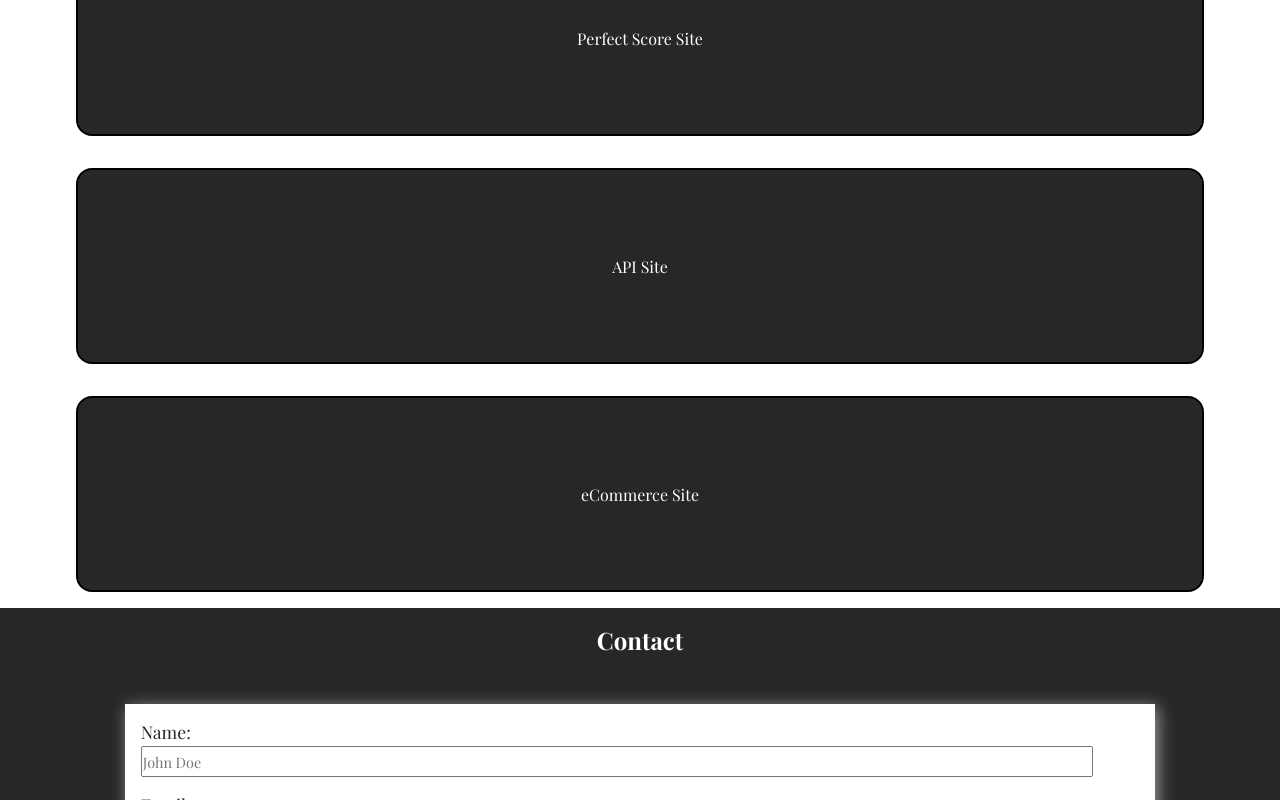
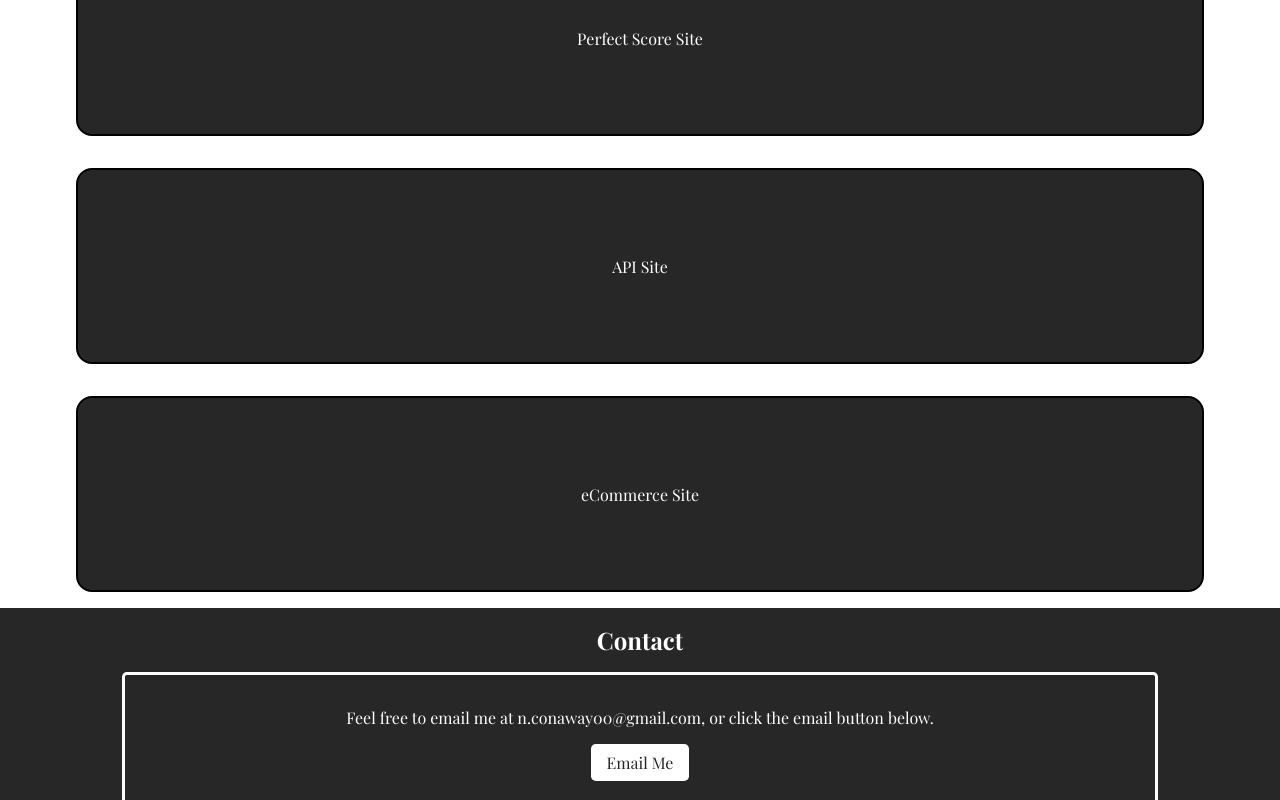
Before and after one commit to NicolasConaway/Nicolas-Conaway, an Angular app: page / in a window 1280 px wide. Shown: the part 2000-2800 px from the top of the page. Built offline with nearby package versions, Linux system fonts and the light colour scheme; a web font is replaced by a local one.

Commit message:
Mobile version 1

```diff
--- a/src/app/Components/layout/footer/footer.component.html
+++ b/src/app/Components/layout/footer/footer.component.html
@@ -1,16 +1,4 @@
 <div class="portfolio-footer">
-
-    <div class="footer-info-container">
-        <p id="footer_date">Jan.03.2022</p>
-        <div class="footer-links">
-            <a href="https://github.com/NicolasConaway"
-                target="_blank"
-                rel="noopener noreferrer">Github</a>
-            <a href="https://www.linkedin.com/in/nicolas-conaway/"
-                target="_blank"
-                rel="noopener noreferrer">LinkedIn</a>
-        </div>
-    </div>
-
-    <p id="footer_copyright">Copyright © 2022 All Rights Reserved.</p>
+    <p>Designed & developed by Nicolas Conaway</p>
+    <p>January.13.2022</p>
 </div>
--- a/src/app/Components/pages/about/about.component.html
+++ b/src/app/Components/pages/about/about.component.html
@@ -32,10 +32,4 @@
             </ul>
         </div>
     </div>
-
-    <a href="./assets/files/ResumeNC.pdf" target="_blank"
-        rel="noopener noreferrer" id="resume_button">
-        <button>View Resume</button>
-    </a>
-
 </div>
--- a/src/app/Components/pages/contact/contact.component.html
+++ b/src/app/Components/pages/contact/contact.component.html
@@ -1,22 +1,17 @@
 <div id="contact_page" class="contact-page-container">
     <h2 id="contact_title">Contact</h2>
 
-    <form id="contact_form">
-        <div id="name_field" class="contact-field">
-            <label for="name">Name:</label>
-            <input type="text" name="name" id="name" placeholder="John Doe" />
-        </div>
+    <div id="email_me">
+        <p>Feel free to email me at n.conaway00@gmail.com, or click the email button below.</p>
+        <a href="mailto: n.conaway00@gmail.com" id="email_link">Email Me</a>
+    </div>
 
-        <div id="email_field" class="contact-field">
-            <label for="email">Email:</label>
-            <input type="text" name="email" id="email" placeholder="example@gmail.com" />
-        </div>
-
-        <div id="message_field" class="contact-field">
-            <label for="message">Message:</label>
-            <textarea id="message" name="message" placeholder="Type your message here"></textarea>
-        </div>
-
-        <button type="submit" id="contact_submit_btn" (click)="onSubmit($event)">Submit</button>
-    </form>
+    <div id="extra_links">
+        <a href="https://www.linkedin.com/in/nicolas-conaway/" target="_blank"
+        rel="noopener noreferrer">LinkedIn</a>
+        <a href="./assets/files/ResumeNC.pdf" target="_blank"
+        rel="noopener noreferrer">View Resume</a>
+        <a href="https://github.com/NicolasConaway" target="_blank"
+        rel="noopener noreferrer">GitHub</a>
+    </div>
  </div>
--- a/src/app/Components/pages/contact/contact.component.ts
+++ b/src/app/Components/pages/contact/contact.component.ts
@@ -11,8 +11,4 @@ export class ContactComponent implements OnInit {
 
   ngOnInit(): void {
   }
-
-  onSubmit(event) {
-    event.preventDefault()
-  }
 }
--- a/src/app/Components/pages/landing/landing.component.html
+++ b/src/app/Components/pages/landing/landing.component.html
@@ -2,7 +2,7 @@
     <div class="landing-page-text">
         <p>Hello, my name is</p>
         <h1>Nicolas Conaway.</h1>
-        <p>I am a frontend Software Engineer...</p>
+        <p>I am a Front-End Software Engineer...</p>
     </div>
 
     <div id="landing-page-arrow" (click)="scroll('about_me_page')"></div>
--- a/src/app/app.component.html
+++ b/src/app/app.component.html
@@ -1,5 +1,5 @@
 <div id="portfolio_container" class="portfolio-container">
   <app-header></app-header>
   <app-body></app-body>
-  <!-- <app-footer></app-footer> -->
+  <app-footer></app-footer>
 </div>
--- a/src/styles.css
+++ b/src/styles.css
@@ -239,46 +239,56 @@ textarea {
 }
 
 /* Contact Page Styles */
-#contact_form {
-    background-color: white;
+.contact-page-container {
+    height: fit-content;
+    max-height: unset;
+    min-height: unset;
+}
+#email_me {
+    border: 0.2rem solid white;
+    border-radius: 0.3rem;
+    padding: 2rem 1rem;
+    margin: 1rem 0;
     width: 80%;
-    box-shadow: 0.2rem 0.2rem 1rem rgba(235, 235, 235, 0.589);
-    margin: 3rem;
-    padding: 1rem;
-
-}
-.contact-field {
     display: flex;
     flex-direction: column;
-    justify-content: flex-start;
-    align-items: flex-start;
+    justify-content: center;
+    align-items: center;
+}
+#email_me p {
+    text-align: center;
     margin-bottom: 1rem;
+}
+#email_link,
+#extra_links a {
+    text-decoration: none;
     color: rgb(39, 39, 39);
+    background: white;
+    padding: 0.5rem 1rem;
+    border-radius: 0.3rem;
+    -webkit-tap-highlight-color: transparent;
 }
-.contact-field label {
-    font-size: 1.1rem;
-    margin-bottom: .2rem;
+#email_link:hover,
+#extra_links a:hover {
+    background-color: rgb(241, 241, 241);
 }
-.contact-field input,
-.contact-field textarea {
-    width: 95%;
-    height: 1.1rem;
-    padding: .3rem 0;
+#extra_links {
+    height: fit-content;
+    width: 80%;
+    display: flex;
+    justify-content: space-between;
+    align-items: center;
+}
+
+/* Footer Styles */
+.portfolio-footer {
+    display: flex;
+    flex-direction: column;
+    justify-content: center;
+    align-items: center;
+    width: 100%;
     font-size: .9rem;
-}
-.contact-field textarea {
-    height: 5rem;
-    resize: none;
-}
-#contact_submit_btn {
-    border: none;
+    padding: .5rem 0;
     background-color: rgb(39, 39, 39);
     color: white;
-    padding: .5rem 1rem;
-    font-size: 1rem;
-    cursor: pointer;
-    -webkit-tap-highlight-color: transparent;
 }
-#contact_submit_btn:hover {
-    background-color: rgb(82, 82, 82);
-}
```
